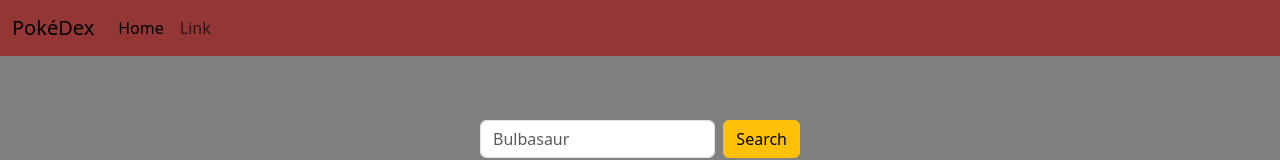
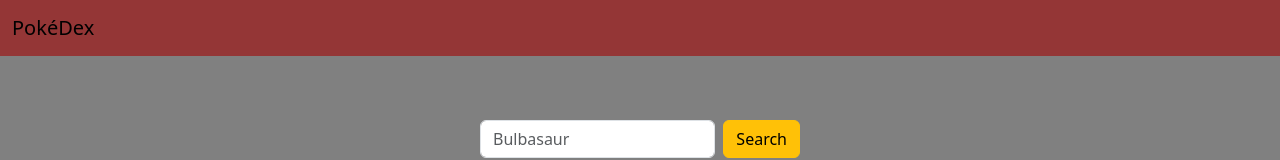
Before and after one commit to romowav/pokedex, a plain HTML site: page index.html in a window 1280 px wide. Shown: the top 160 px of the page. Drawn offline with nearby package versions, Linux system fonts and the light colour scheme.

Commit message:
Proyecto terminado, ajuste

```diff
--- a/index.html
+++ b/index.html
@@ -16,12 +16,7 @@
             </button>
             <div class="collapse navbar-collapse" id="navbarSupportedContent">
                 <ul class="navbar-nav me-auto mb-2 mb-lg-0">
-                    <li class="nav-item">
-                        <a class="nav-link active" aria-current="page" href="#">Home</a>
-                    </li>
-                    <li class="nav-item">
-                        <a class="nav-link" href="#">Link</a>
-                    </li>
+
                 </ul>
             </div>
         </div>
```
